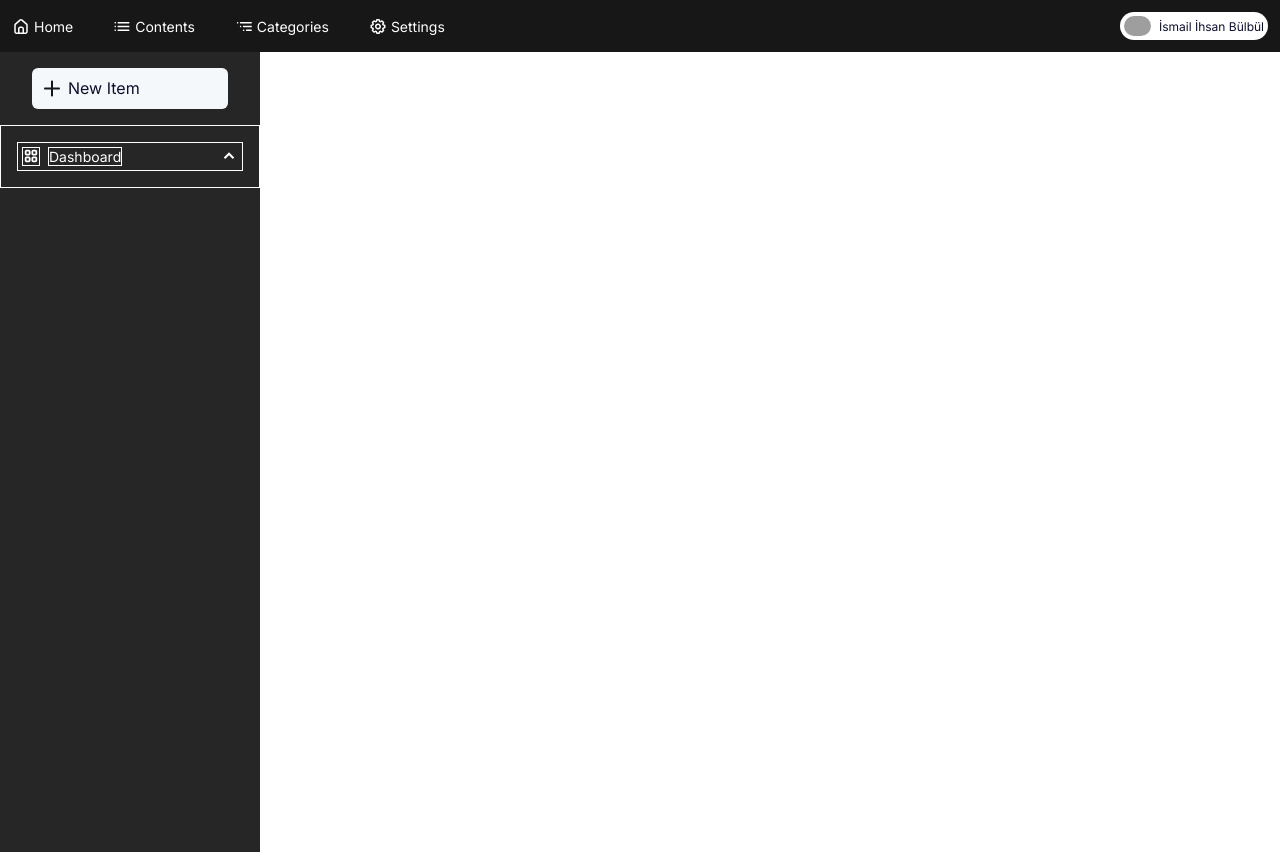
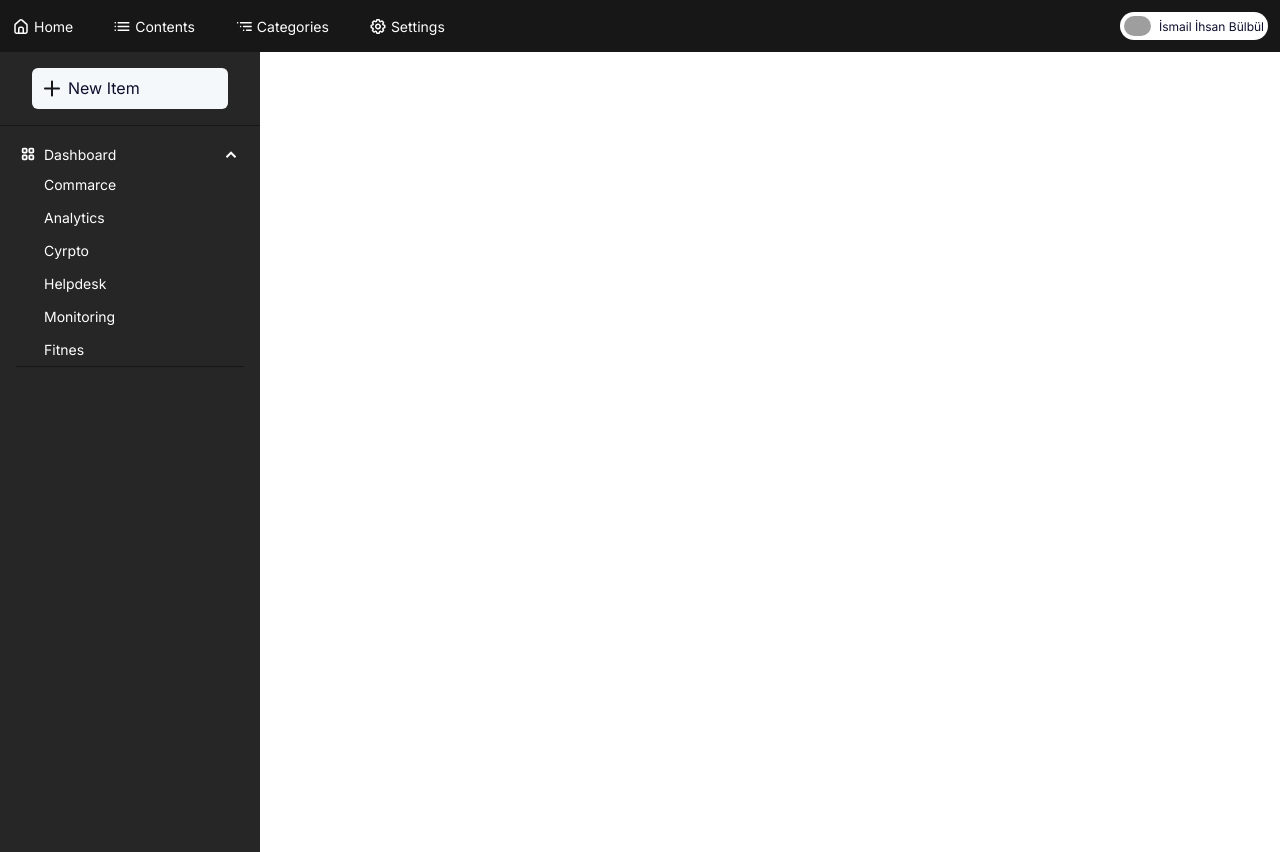
Before and after one commit to anirudhsalaria/daily-my-shoppig, a Next.js app: page / in a window 1280 px wide. Built offline with nearby package versions, Linux system fonts and the light colour scheme; grey boxes are pictures that could not be loaded.

Commit message:
Update Sidebar.jsx

```diff
--- a/src/components/Sidebar.jsx
+++ b/src/components/Sidebar.jsx
@@ -17,9 +17,9 @@ const Sidebar = () => {
                 </div>
             </div>
 
-            <div className='border border-white p-4'>
-                <div className='flex border border-white p-1 gap-2'>
-                    <div className='border border-white'>
+            <div className='border-t border-neutral-900 p-4'>
+                <div className='flex  p-1 gap-2'>
+                    <div className=''>
                         <svg width="16" height="16" viewBox="0 0 18 18" fill="none" xmlns="http://www.w3.org/2000/svg">
                             <g id="darhboard">
                                 <rect id="Rectangle 34" x="3" y="3" width="4.5" height="4.5" rx="1" stroke="white" stroke-width="2" strokeLinejoin="round" />
@@ -29,7 +29,7 @@ const Sidebar = () => {
                             </g>
                         </svg>
                     </div>
-                    <div className='text-sm border border-white'>Dashboard</div>
+                    <div className='text-sm '>Dashboard</div>
                     <div className='ml-auto'>
                         <svg width="18" height="18" viewBox="0 0 18 18" fill="none" xmlns="http://www.w3.org/2000/svg">
                             <g id="Expand_up">
@@ -39,7 +39,24 @@ const Sidebar = () => {
                     </div>
                 </div>
 
-                <div></div>
+                <div className='text-sm  py-2 px-7'>
+                    Commarce
+                </div>
+                <div className='text-sm  py-2 px-7'>
+                    Analytics
+                </div>
+                <div className='text-sm  py-2 px-7'>
+                    Cyrpto
+                </div>
+                <div className='text-sm py-2 px-7'>
+                    Helpdesk
+                </div>
+                <div className='text-sm  py-2 px-7'>
+                    Monitoring
+                </div>
+                <div className='text-sm  py-2 px-7 border-b border-neutral-900'>
+                    Fitnes
+                </div>
 
             </div>
         </div>
```
